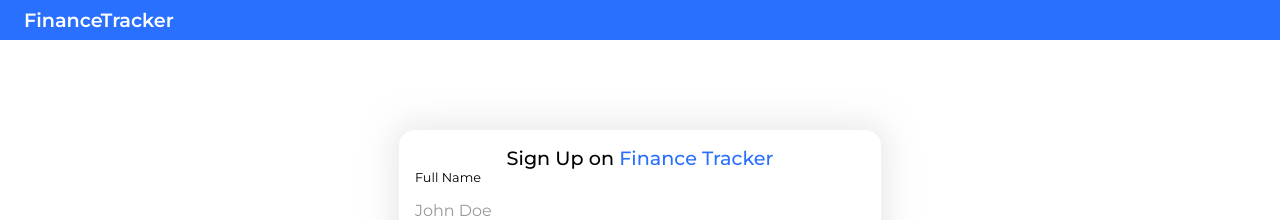
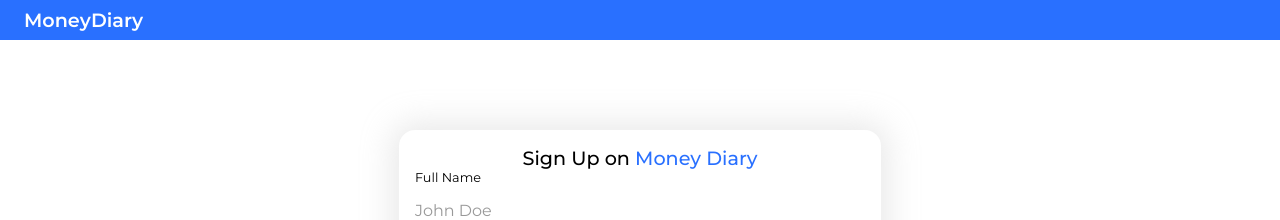
Before and after one commit to abhishek-rathod1/FinanceTracker, a React (Vite) app: page / in a window 1280 px wide. Shown: the top 220 px of the page. Built offline with nearby package versions, Linux system fonts and the light colour scheme; no server answers.

Commit message:
updated name of Project to Money Diary

```diff
--- a/index.html
+++ b/index.html
@@ -4,7 +4,7 @@
     <meta charset="UTF-8" />
     <link rel="icon" type="image/svg+xml" href="/vite.svg" />
     <meta name="viewport" content="width=device-width, initial-scale=1.0" />
-    <title>Finance Tracker</title>
+    <title>Money Diary</title>
   </head>
   <body>
     <div id="root"></div>
--- a/src/components/Header/index.jsx
+++ b/src/components/Header/index.jsx
@@ -36,7 +36,7 @@ const Header = () => {
   }
   return (
     <div className="navbar">
-      <p className="heading">FinanceTracker</p>
+      <p className="heading">MoneyDiary</p>
 
       {user && (
         <div className="profile-container">
--- a/src/components/SignupSignin/index.jsx
+++ b/src/components/SignupSignin/index.jsx
@@ -161,7 +161,7 @@ const SignupSigninComponent = () => {
           {/* login form */}
           <div className="signup-wrapper">
             <h2 className="title">
-              Log in to <span className="special">Finance Tracker</span>
+              Log in to <span className="special">Money Diary</span>
             </h2>
             <form>
               <InputComponent
@@ -203,7 +203,7 @@ const SignupSigninComponent = () => {
         // signup form
         <div className="signup-wrapper">
           <h2 className="title">
-            Sign Up on <span className="special">Finance Tracker</span>
+            Sign Up on <span className="special">Money Diary</span>
           </h2>
           <form>
             <InputComponent
```
